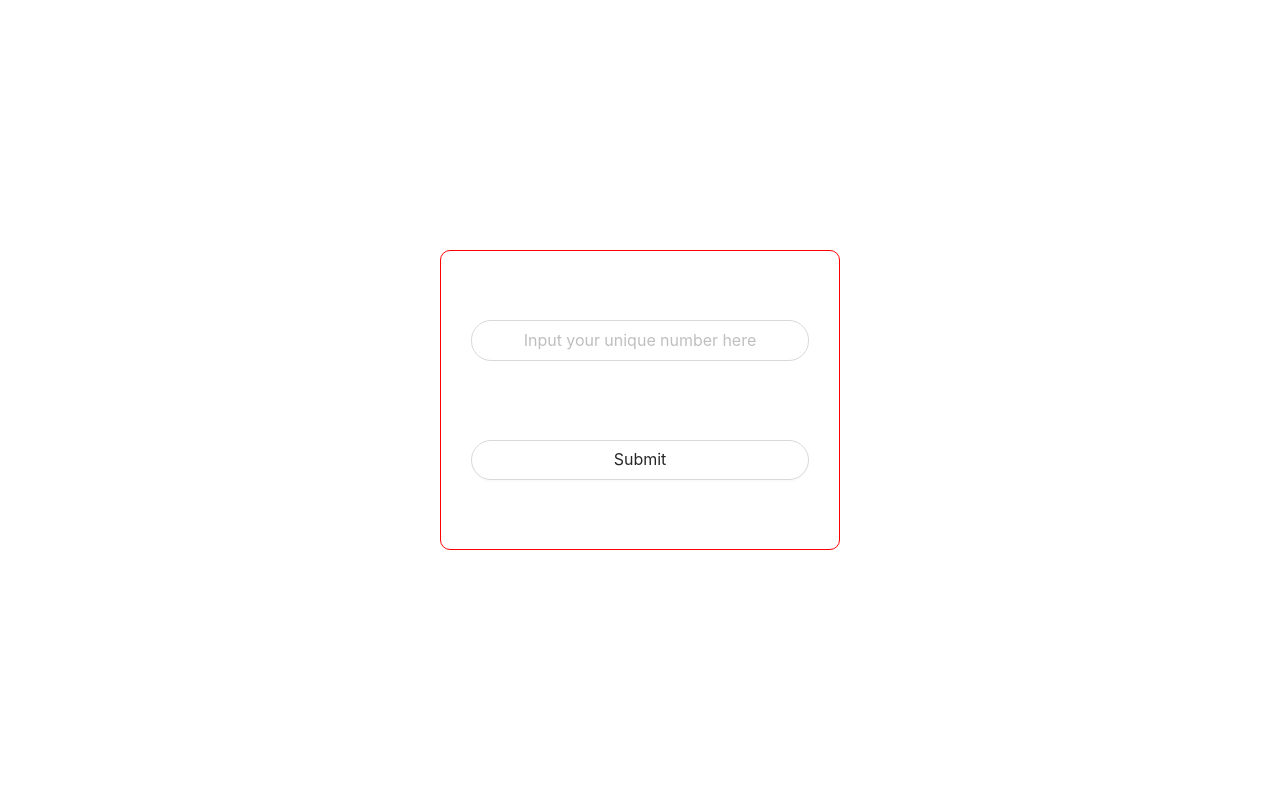
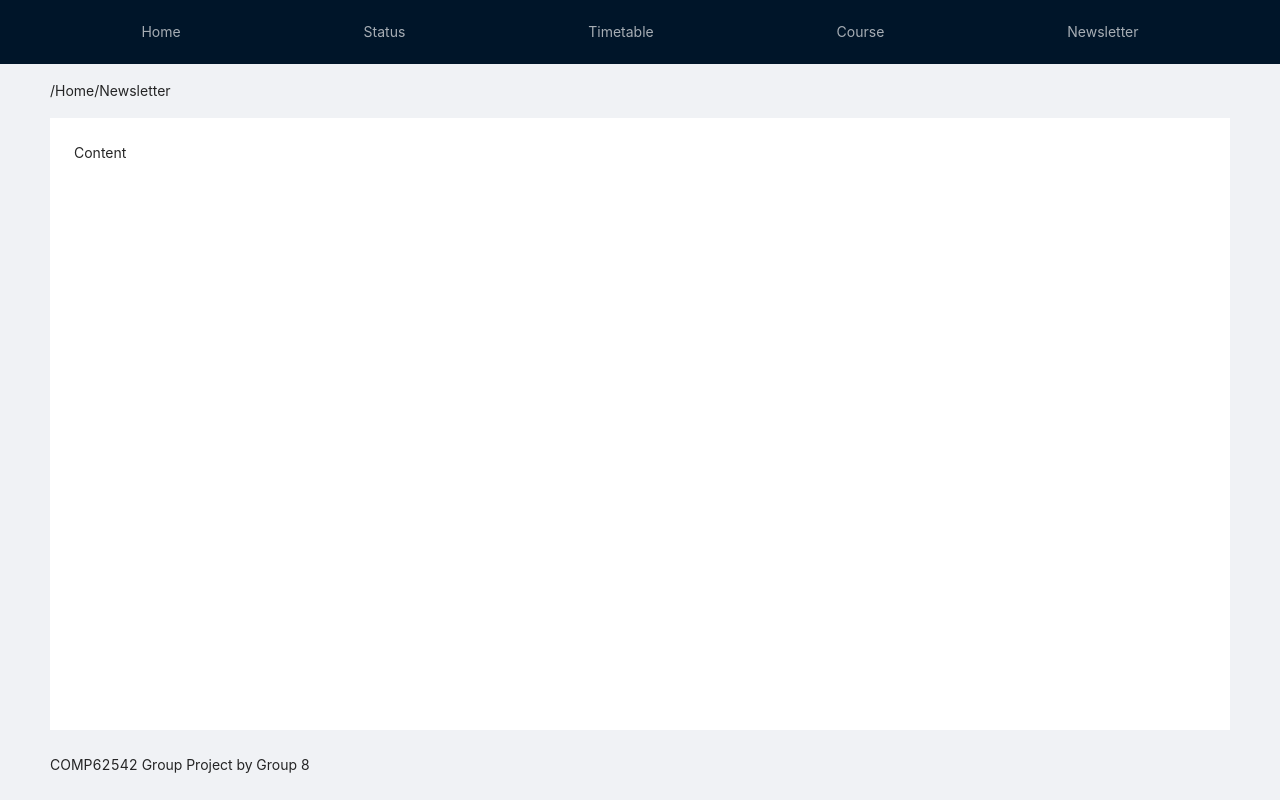
Before and after one commit to llzzasdf89/COMP62542, a React app in the folder frontend/: page /Index/Newsletter in a window 1280 px wide. Built offline with nearby package versions, Linux system fonts and the light colour scheme.

Commit message:
Implemented static index page.
1.Implemented the navigation between login page and index page by importing react-router.

2.Implemented the static index page.

3.Deleted some useless static files in the frontend directory.

```diff
--- a/frontend/package.json
+++ b/frontend/package.json
@@ -3,12 +3,14 @@
   "version": "0.1.0",
   "private": true,
   "dependencies": {
+    "@ant-design/icons": "^4.7.0",
     "@testing-library/jest-dom": "^5.16.4",
     "@testing-library/react": "^13.1.1",
     "@testing-library/user-event": "^13.5.0",
     "antd": "^4.20.1",
     "react": "^18.1.0",
     "react-dom": "^18.1.0",
+    "react-router-dom": "^6.3.0",
     "react-scripts": "5.0.1",
     "web-vitals": "^2.1.4"
   },
--- a/frontend/public/index.html
+++ b/frontend/public/index.html
@@ -2,42 +2,12 @@
 <html lang="en">
   <head>
     <meta charset="utf-8" />
-    <link rel="icon" href="%PUBLIC_URL%/favicon.ico" />
     <meta name="viewport" content="width=device-width, initial-scale=1" />
     <meta name="theme-color" content="#000000" />
-    <meta
-      name="description"
-      content="Web site created using create-react-app"
-    />
-    <link rel="apple-touch-icon" href="%PUBLIC_URL%/logo192.png" />
-    <!--
-      manifest.json provides metadata used when your web app is installed on a
-      user's mobile device or desktop. See https://developers.google.com/web/fundamentals/web-app-manifest/
-    -->
-    <link rel="manifest" href="%PUBLIC_URL%/manifest.json" />
-    <!--
-      Notice the use of %PUBLIC_URL% in the tags above.
-      It will be replaced with the URL of the `public` folder during the build.
-      Only files inside the `public` folder can be referenced from the HTML.
-
-      Unlike "/favicon.ico" or "favicon.ico", "%PUBLIC_URL%/favicon.ico" will
-      work correctly both with client-side routing and a non-root public URL.
-      Learn how to configure a non-root public URL by running `npm run build`.
-    -->
-    <title>React App</title>
+    <title>Student Course Management System</title>
   </head>
   <body>
     <noscript>You need to enable JavaScript to run this app.</noscript>
     <div id="root"></div>
-    <!--
-      This HTML file is a template.
-      If you open it directly in the browser, you will see an empty page.
-
-      You can add webfonts, meta tags, or analytics to this file.
-      The build step will place the bundled scripts into the <body> tag.
-
-      To begin the development, run `npm start` or `yarn start`.
-      To create a production bundle, use `npm run build` or `yarn build`.
-    -->
   </body>
 </html>
--- /dev/null
+++ b/frontend/src/Index/Index.css
@@ -0,0 +1,19 @@
+.layoutContainer{
+    height:100vh;
+    overflow: hidden;
+}
+.contentContainer{
+    padding:0 50px;
+}
+.contentContainer-contentBox{
+    height:100%;
+    padding: 24px;
+    background: #fff
+}
+/* header-menu and ant-menu-item are CSS classes from ant-design framework*/
+.header-menu{
+    text-align: center;
+}
+.ant-menu-item {
+ flex-grow: 1;
+}
--- /dev/null
+++ b/frontend/src/Index/Index.js
@@ -0,0 +1,70 @@
+/**
+ * Index page,
+ * notice this Index.js is not the same file with the index.js in src/
+ */
+import React, {Component } from 'react'
+import {Layout,Menu, Breadcrumb } from 'antd';
+import {Link,useLocation } from 'react-router-dom';
+import './Index.css'
+const {Header,Content,Footer} = Layout
+//Define what the menu item contains
+const menuItem = [
+    {label:<Link to='/Index'>Home</Link>,key:'Home', path:'/Index'},
+    {label:<Link to='/Index/Status'>Status</Link>, key:'Status',path:'/Index/Status'},
+    {label:<Link to='/Index/Timetable'>Timetable</Link>,key:'Timetable',path:'/Index/Timetable'},
+    {label:<Link to='/Index/Course'>Course</Link>,key:'Course',path:'/Index/Course'},
+    {label:<Link to='/Index/Newsletter'>Newsletter</Link>,key:'Newsletter',path:'/Index/Newsletter'}
+]
+const routeNameMap = new Map()
+//According to the route, return the route path mapping to name;
+//For example: when the route is /index, our navigation shows /Home
+menuItem.forEach((item,index)=>{
+    if(index===0) routeNameMap.set(item.path,item.key)
+    const res = item.path.split('/')
+    res[1] = menuItem[0].key
+    routeNameMap.set(item.path,res.join('/'))
+})
+class Index extends Component{
+    constructor(props){
+        super(props)
+        const pathname = props.location.pathname
+        this.currentRoute =routeNameMap.get(pathname)
+    }
+    shouldComponentUpdate(nextProps){
+        //React lifecycle function, automatically called when component is updating
+        const pathname = nextProps.location.pathname
+        this.currentRoute = routeNameMap.get(pathname)
+        return true
+    }
+    render(){
+        /**
+         * The layout of index page follows the typical layout;
+         * Top - Body - Foot, three rows of layout
+         */
+        const layout =
+        <Layout className='layoutContainer'>
+            <Header className='headerContainer'>
+                <Menu
+                theme="dark"
+                mode="horizontal"
+                className='header-menu'
+                items={menuItem}/
+                >
+            </Header>
+            <Content className='contentContainer'>
+                <Breadcrumb style={{ margin: '16px 0' }}>
+                    <Breadcrumb.Item key={this.currentRoute}>{this.currentRoute}</Breadcrumb.Item>
+                </Breadcrumb>
+                <div className="contentContainer-contentBox">Content</div>
+            </Content>
+            <Footer className='footerContainer'>COMP62542 Group Project by Group 8</Footer>
+        </Layout>
+        return layout
+    }
+}
+
+export default ()=>{
+    //as usual, useLocation is a hook function and class could not directly use it
+    const location = useLocation();
+    return <Index location={location}></Index>
+}
--- a/frontend/src/Login/Login.css
+++ b/frontend/src/Login/Login.css
@@ -24,5 +24,5 @@ input::-webkit-inner-spin-button {
 }
 .loginInput{
     border-radius: 20px;
-    text-align:center;
+    line-height:2rem; /* make sure the prefix icon keeps the same level with input number*/
 }
--- a/frontend/src/Login/Login.js
+++ b/frontend/src/Login/Login.js
@@ -1,14 +1,31 @@
 import React, {Component} from 'react'
-import {Input,Button} from 'antd'
+import {Input,Button, Modal} from 'antd'
+import {UserOutlined} from '@ant-design/icons'
+import { useNavigate } from 'react-router-dom'
 import './Login.css'
+
 class Login extends Component {
-    inputUniNum = e=>{
+    handleInput = e=>{
+        //handle the input event
         let input = e.target.value;
         if(input.length >= 8 ) input = input.substr(0,8)
         this.setState({inputValue:input})
     }
+    handleSubmit = e=>{
+        //handle the submission event, validate the input from user
+        const input = this.state.inputValue;
+        if(input.length !== 8) {
+            return Modal.error({
+                content:<div><p>Please input a 8 digit number</p></div>
+            })
+        }
+        const {navigate} = this
+        navigate('/index',{replace:true})
+    }
     constructor(props){
         super(props)
+        //bind the navigation method to the global instance
+        this.navigate = props.navigate
         this.state = {
             inputValue:''
         }
@@ -23,13 +40,30 @@ class Login extends Component {
         value={this.state.inputValue}
         className='loginInput'
         size='large'
-        onInput={this.inputUniNum}
+        onInput={this.handleInput}
+        prefix={<UserOutlined></UserOutlined>}
         >
         </Input>
-        <Button shape="round" size='large' block>Submit</Button>
+        <Button
+        type ='primary'
+        shape="round"
+        size='large'
+        block
+        ghost
+        onClick={this.handleSubmit}
+        >
+        Submit
+        </Button>
             </div>
         </div>
         return layout
     }
 }
-export default Login
+export default ()=>{
+    /**
+     * In react-router, useNavigate is a hook funciton,
+     *      if we wanna use it, then we need a wrapper function outside of the class
+     * */
+    const navigation = useNavigate();
+    return (<Login navigate={navigation}></Login>);
+}
--- a/frontend/src/index.js
+++ b/frontend/src/index.js
@@ -1,7 +1,6 @@
-import React from 'react';
 import ReactDOM from 'react-dom/client';
-import Login from './Login/Login.js'
+import Router from './router'
 const root = ReactDOM.createRoot(document.getElementById('root'));
 root.render(
-  <Login></Login>
+  Router
 );
--- /dev/null
+++ b/frontend/src/router.js
@@ -0,0 +1,23 @@
+
+import React from 'react'
+import Login from './Login/Login'
+import Index from './Index/Index'
+import {BrowserRouter, Route, Routes} from 'react-router-dom'
+/**
+ * Manage the router of all the pages using "react-router"
+ * 'localhost:3000/' -> Login page;
+ * 'localhost:3000/Index' -> Index page;
+ */
+const RouterMap =
+<BrowserRouter>
+    <Routes>
+        <Route path = '/' element = {<Login></Login>}></Route>
+        <Route path = '/Index' element = {<Index></Index>}>
+            <Route path = '/Index/Status' element = {<Index></Index>}></Route>
+            <Route path = '/Index/Timetable' element = {<Index></Index>}></Route>
+            <Route path = '/Index/Course' element = {<Index></Index>}></Route>
+            <Route path = '/Index/Newsletter' element = {<Index></Index>}></Route>
+        </Route>
+    </Routes>
+</BrowserRouter>
+export default RouterMap
```
Also changed, not shown: 1 other file.
